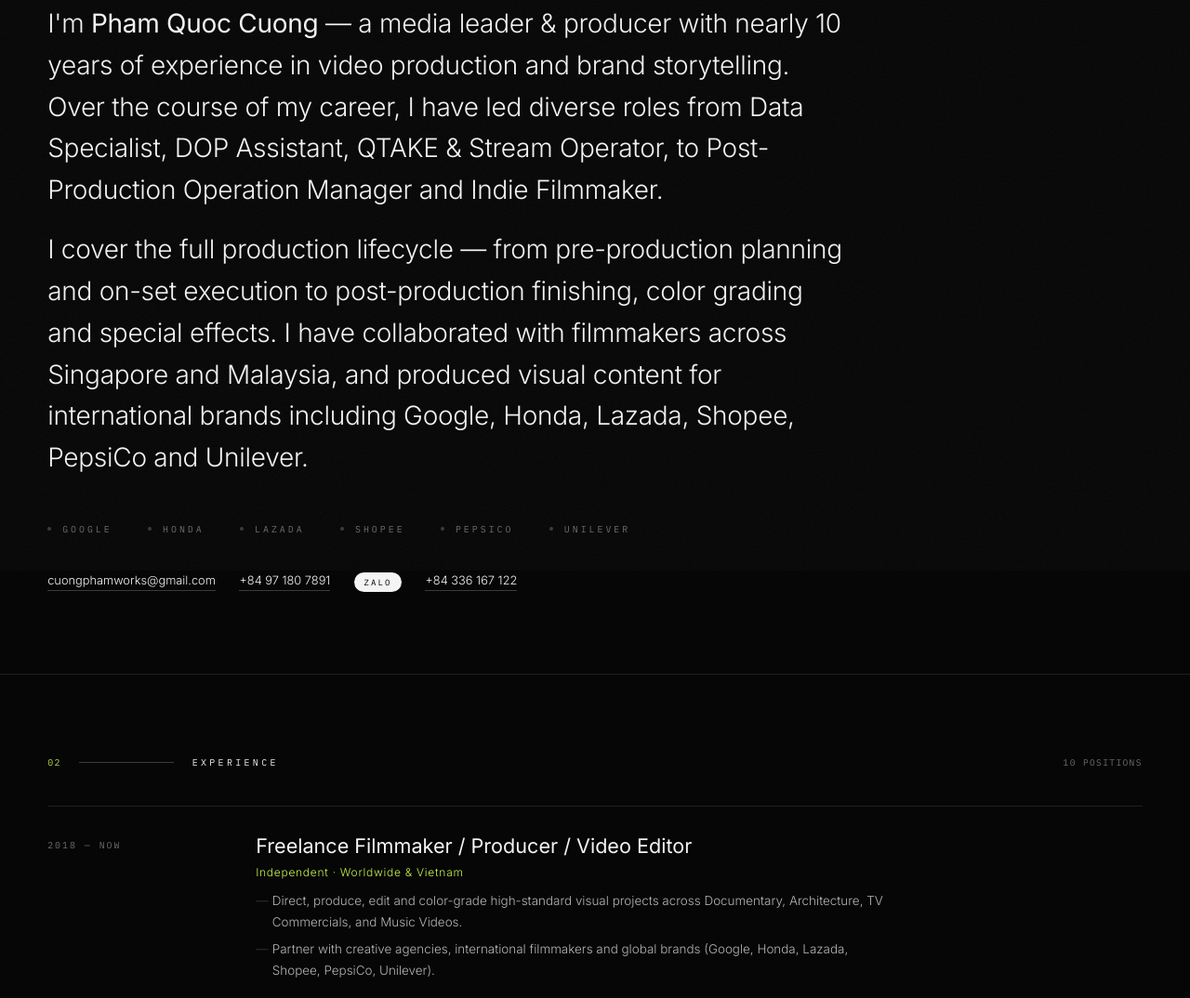
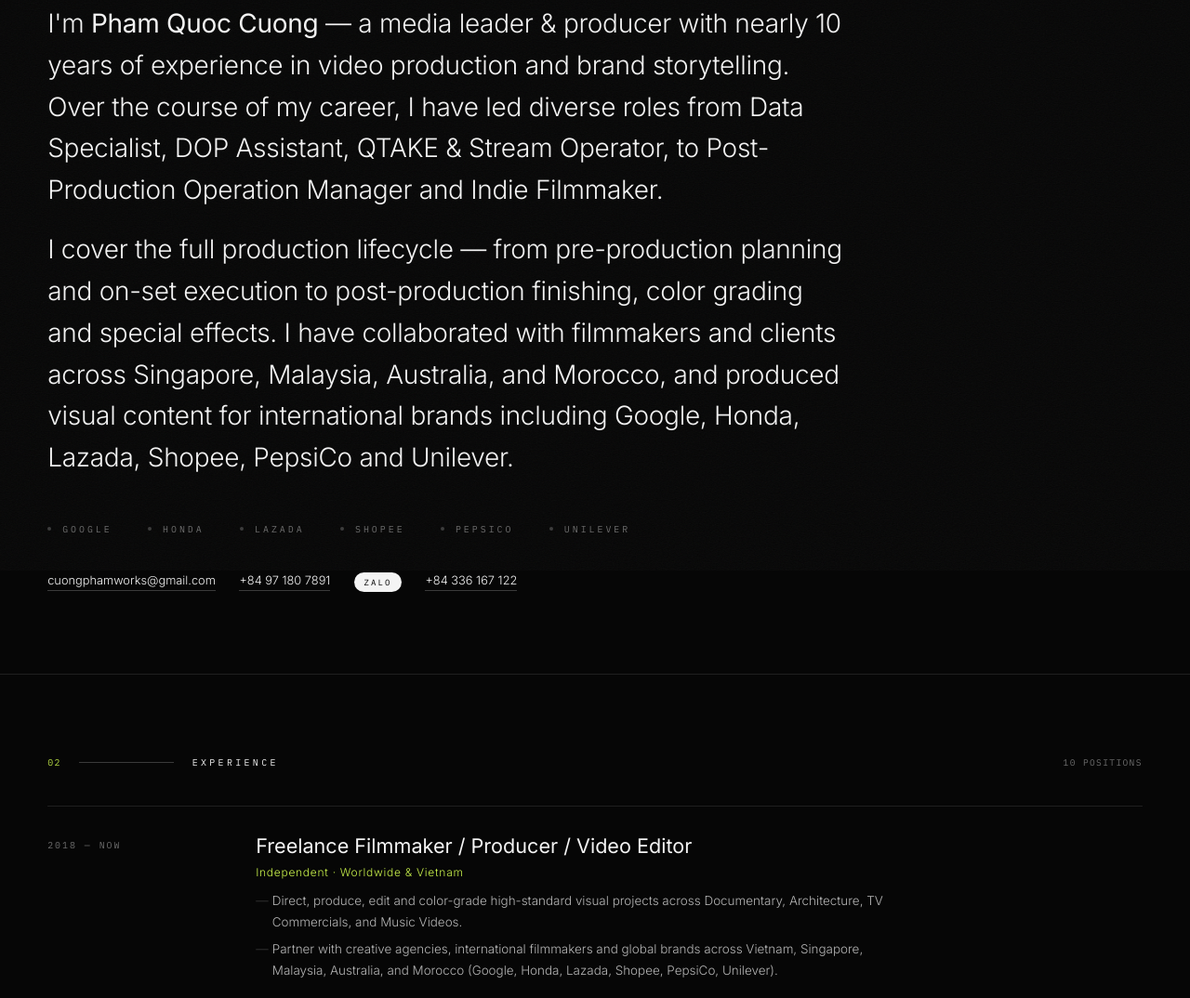
Before and after one commit to cngphm07/portfolio, a plain HTML site: page resumes/index.html in a window 1280 px wide. Shown: the part 938-2012 px from the top of the page at 93% size. Drawn offline with Linux system fonts and the light colour scheme.

Commit message:
update: add Australia and Morocco international collaboration

```diff
--- a/resumes/index.html
+++ b/resumes/index.html
@@ -95,8 +95,8 @@
     <p class="about-lead" style="margin-top: 1.2rem">
       I cover the full production lifecycle — from pre-production planning and on-set execution
       to post-production finishing, color grading and special effects. I have collaborated with
-      filmmakers across Singapore and Malaysia, and produced visual content for international
-      brands including Google, Honda, Lazada, Shopee, PepsiCo and Unilever.
+      filmmakers and clients across Singapore, Malaysia, Australia, and Morocco, and produced visual
+      content for international brands including Google, Honda, Lazada, Shopee, PepsiCo and Unilever.
     </p>
 
     <div class="brands mono" aria-label="Brands worked with">
@@ -134,7 +134,7 @@
           <p class="exp-company">Independent · Worldwide &amp; Vietnam</p>
           <ul class="exp-desc">
             <li>Direct, produce, edit and color-grade high-standard visual projects across Documentary, Architecture, TV Commercials, and Music Videos.</li>
-            <li>Partner with creative agencies, international filmmakers and global brands (Google, Honda, Lazada, Shopee, PepsiCo, Unilever).</li>
+            <li>Partner with creative agencies, international filmmakers and global brands across Vietnam, Singapore, Malaysia, Australia, and Morocco (Google, Honda, Lazada, Shopee, PepsiCo, Unilever).</li>
           </ul>
         </div>
       </article>
```
